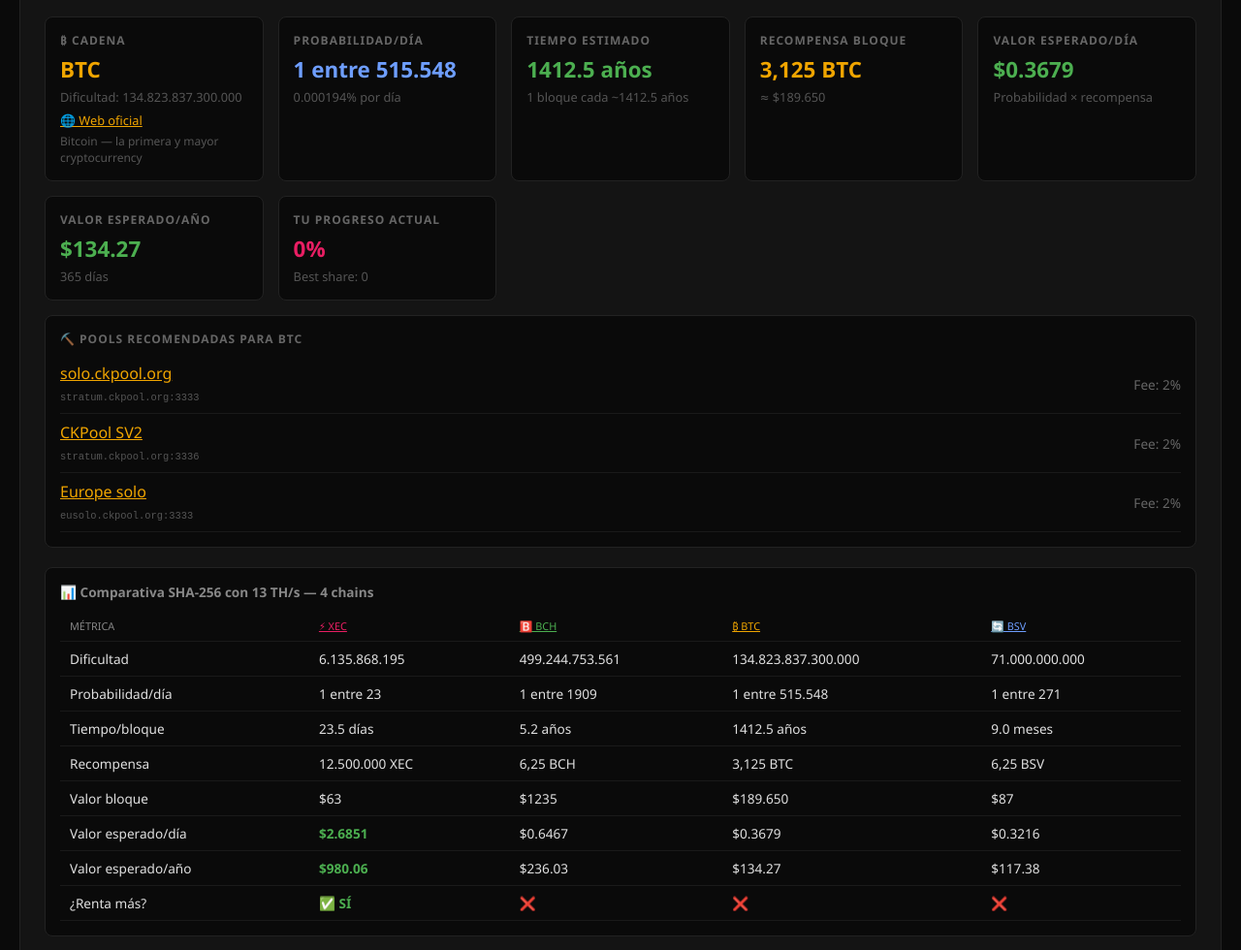
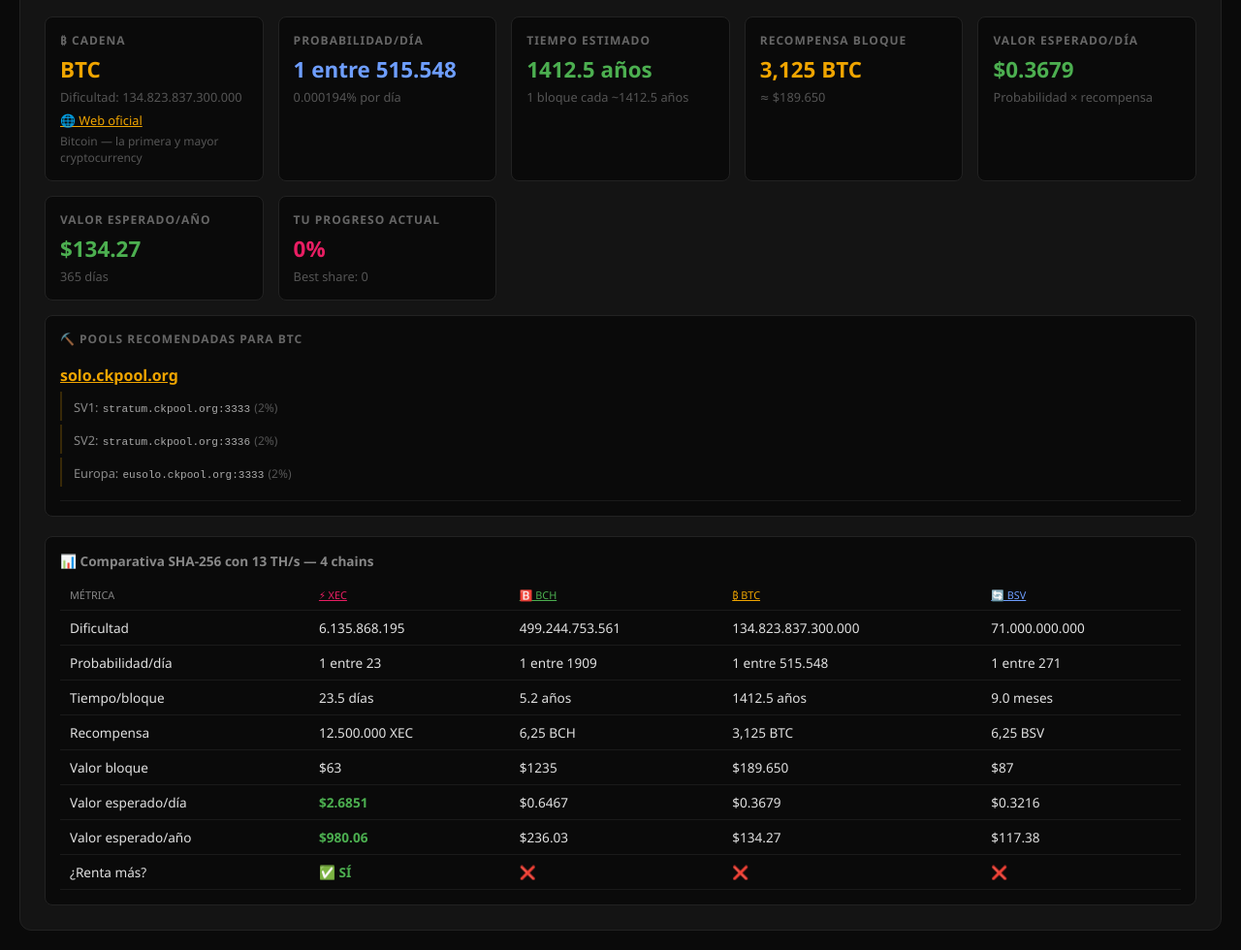
Before and after one commit to Pexuguelas/ckpool-dashboard, a plain HTML site: page index.html in a window 1280 px wide. Shown: the part 1512-2492 px from the top of the page at 97% size. Drawn offline with nearby package versions, Linux system fonts and the light colour scheme.

Commit message:
Pools en modo desplegable agrupadas por web, sin enlaces duplicados
- Cada pool muestra un solo enlace a su web
- Stratum agrupados debajo de cada pool (SV1, SV2, Europa, Americas, Asia)
- Eliminado enlace repetido cuando varios stratum van a la misma web
- XEC: añadido enlace a e.cash/mining para mas pools

```diff
--- a/index.html
+++ b/index.html
@@ -226,23 +226,34 @@
         // Difficulty and price data (updated from APIs)
         let CHAINS = {
             btc: { name: 'BTC', emoji: '₿', diff: 1.348238373e14, price: 60688, reward: 3.125, color: '#f0a500', web: 'https://bitcoin.org', desc: 'Bitcoin — la primera y mayor cryptocurrency', pools: [
-                { name: 'solo.ckpool.org', url: 'https://solo.ckpool.org', stratum: 'stratum.ckpool.org:3333', fee: '2%' },
-                { name: 'CKPool SV2', url: 'https://solo.ckpool.org', stratum: 'stratum.ckpool.org:3336', fee: '2%' },
-                { name: 'Europe solo', url: 'https://solo.ckpool.org', stratum: 'eusolo.ckpool.org:3333', fee: '2%' }
+                { name: 'solo.ckpool.org', url: 'https://solo.ckpool.org', stratums: [
+                    { label: 'SV1', stratum: 'stratum.ckpool.org:3333', fee: '2%' },
+                    { label: 'SV2', stratum: 'stratum.ckpool.org:3336', fee: '2%' },
+                    { label: 'Europa', stratum: 'eusolo.ckpool.org:3333', fee: '2%' }
+                ]}
             ] },
             bch: { name: 'BCH', emoji: '🅱️', diff: 4.99244753561e11, price: 197.52, reward: 6.25, color: '#4caf50', web: 'https://bch.info', desc: 'Bitcoin Cash — fork de Bitcoin con bloques más grandes', pools: [
-                { name: 'solo.ckpool BCH', url: 'https://solo.ckpool.org', stratum: 'stratum.bcckpool.com:3333', fee: '2%' },
-                { name: 'Mining Dutch BCH', url: 'https://www.mining-dutch.nl/pools/bitcoincashnode.php', stratum: 'europe.mining-dutch.nl:3406', fee: '0.50% solo' }
+                { name: 'solo.ckpool BCH', url: 'https://solo.ckpool.org', stratums: [
+                    { label: 'SV1', stratum: 'stratum.bcckpool.com:3333', fee: '2%' }
+                ]},
+                { name: 'Mining Dutch BCH', url: 'https://www.mining-dutch.nl/pools/bitcoincashnode.php', stratums: [
+                    { label: 'Europa', stratum: 'europe.mining-dutch.nl:3406', fee: '0.50% solo' }
+                ]}
             ] },
             bsv: { name: 'BSV', emoji: '🔄', diff: 7.1e10, price: 13.97, reward: 6.25, color: '#6e9eff', web: 'https://bitcoinsv.com', desc: 'Bitcoin SV — fork de BCH enfocado en escalabilidad on-chain', pools: [
-                { name: 'Mining Dutch BSV', url: 'https://www.mining-dutch.nl/pools/bitcoinsv.php', stratum: 'europe.mining-dutch.nl:3433', fee: '0.50% solo' },
-                { name: 'Mining Dutch Americas', url: 'https://www.mining-dutch.nl/pools/bitcoinsv.php', stratum: 'americas.mining-dutch.nl:3433', fee: '0.50% solo' },
-                { name: 'Mining Dutch Asia', url: 'https://www.mining-dutch.nl/pools/bitcoinsv.php', stratum: 'asia.mining-dutch.nl:3433', fee: '0.50% solo' }
+                { name: 'Mining Dutch BSV', url: 'https://www.mining-dutch.nl/pools/bitcoinsv.php', stratums: [
+                    { label: 'Europa', stratum: 'europe.mining-dutch.nl:3433', fee: '0.50% solo' },
+                    { label: 'Américas', stratum: 'americas.mining-dutch.nl:3433', fee: '0.50% solo' },
+                    { label: 'Asia', stratum: 'asia.mining-dutch.nl:3433', fee: '0.50% solo' }
+                ]}
             ] },
             xec: { name: 'XEC', emoji: '⚡', diff: 6.135868195e9, price: 0.00000504, reward: 12500000, color: '#e91e63', web: 'https://e.cash', desc: 'eCash (XEC) — fork de BCH con re-denominación, dificultad muy baja. Merged mining gratis', pools: [
-                { name: 'Mining Dutch XEC', url: 'https://www.mining-dutch.nl/pools/ecash.php', stratum: 'europe.mining-dutch.nl:3407', fee: '0.50% solo' },
-                { name: 'Mining Dutch Americas', url: 'https://www.mining-dutch.nl/pools/ecash.php', stratum: 'americas.mining-dutch.nl:3407', fee: '0.50% solo' },
-                { name: 'Mining Dutch Asia', url: 'https://www.mining-dutch.nl/pools/ecash.php', stratum: 'asia.mining-dutch.nl:3407', fee: '0.50% solo' }
+                { name: 'Mining Dutch XEC', url: 'https://www.mining-dutch.nl/pools/ecash.php', stratums: [
+                    { label: 'Europa', stratum: 'europe.mining-dutch.nl:3407', fee: '0.50% solo' },
+                    { label: 'Américas', stratum: 'americas.mining-dutch.nl:3407', fee: '0.50% solo' },
+                    { label: 'Asia', stratum: 'asia.mining-dutch.nl:3407', fee: '0.50% solo' }
+                ]},
+                { name: 'eCash Mining (más pools)', url: 'https://e.cash/mining', stratums: [] }
             ] }
         };
 
@@ -301,7 +312,10 @@
                 <div class="calc-result-card"><h4>Valor esperado/día</h4><div class="calc-value" style="color:#4caf50">$${expectedValueDay.toFixed(4)}</div><div class="calc-sub">Probabilidad × recompensa</div></div>
                 <div class="calc-result-card"><h4>Valor esperado/año</h4><div class="calc-value" style="color:#4caf50">$${(expectedValueDay*365).toFixed(2)}</div><div class="calc-sub">365 días</div></div>
                 <div class="calc-result-card"><h4>Tu progreso actual</h4><div class="calc-value" style="color:#e91e63">${progress}%</div><div class="calc-sub">Best share: ${formatNum(Math.round(bestshare))}</div></div>
-                <div class="calc-result-card" style="grid-column:1/-1"><h4>⛏️ Pools recomendadas para ${c.name}</h4><div style="margin-top:8px">${c.pools.map(p => `<div style="display:flex;justify-content:space-between;align-items:center;padding:8px 0;border-bottom:1px solid #1a1a1a"><div><a href="${p.url}" target="_blank" style="color:${c.color};text-decoration:underline">${p.name}</a><br><span style="color:#555;font-size:0.8em;font-family:monospace">${p.stratum}</span></div><div style="color:#666;font-size:0.85em">Fee: ${p.fee}</div></div>`).join('')}</div></div>
+                <div class="calc-result-card" style="grid-column:1/-1"><h4>⛏️ Pools recomendadas para ${c.name}</h4><div style="margin-top:8px">${c.pools.map(p => {
+                    const stratumList = p.stratums.length > 0 ? p.stratums.map(s => `<div style="padding:4px 0 4px 12px;border-left:2px solid ${c.color}33;margin:4px 0"><span style="color:#888;font-size:0.8em">${s.label}:</span> <span style="color:#aaa;font-family:monospace;font-size:0.85em">${s.stratum}</span> <span style="color:#555;font-size:0.75em">(${s.fee})</span></div>`).join('') : '<div style="color:#555;font-size:0.8em;padding:4px 0 4px 12px">Ver pools en la web oficial</div>';
+                    return `<div style="padding:10px 0;border-bottom:1px solid #1a1a1a"><div style="display:flex;justify-content:space-between;align-items:center"><a href="${p.url}" target="_blank" style="color:${c.color};text-decoration:underline;font-weight:bold">${p.name}</a></div><div style="margin-top:6px">${stratumList}</div></div>`;
+                }).join('')}</div></div>
             `;
 
             // Comparison table all chains
```
